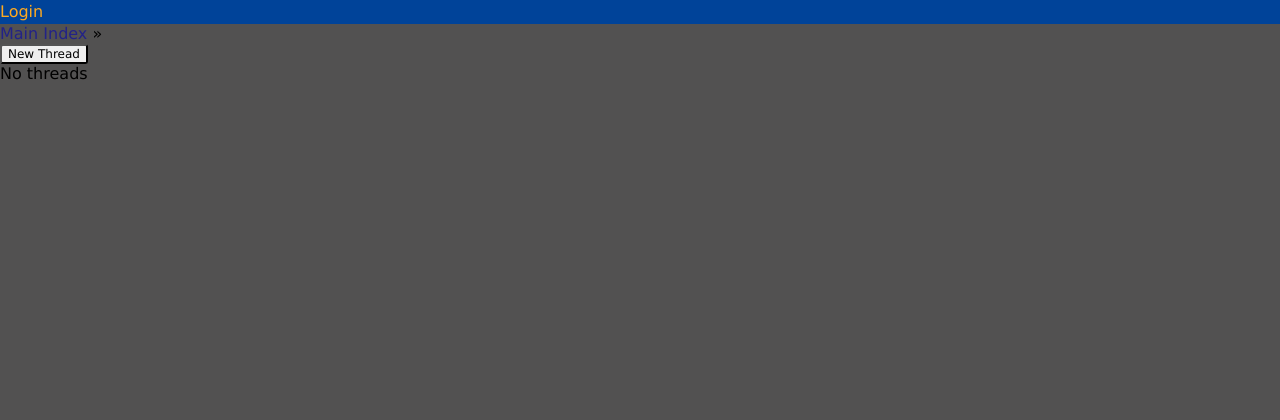
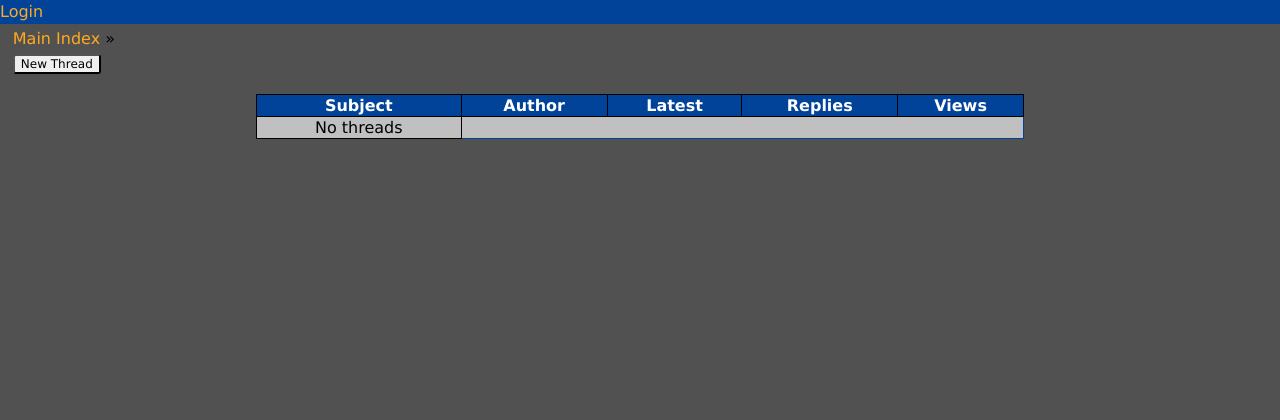
Before and after one commit to agmenut/sabotage2_revamp, a Python web app: template haxorbb/templates/forum/thread_table.html in a window 1280 px wide. Shown: the top 420 px of the page. Run offline with Jinja, Linux system fonts and the light colour scheme; the template is opened without the code that fills it, so the values that code supplies are empty.

Commit message:
Created sytling for the thread table view. Fixed view of thread author and thread reply count.

```diff
--- a/haxorbb/static/forum.css
+++ b/haxorbb/static/forum.css
@@ -111,7 +111,7 @@ footer {
     background: #0062DF;
 }
 
-div.post_container, div.forum_nav {
+div.post_container, div.forum_nav, div.thread_container {
     width: 98%;
     margin-left: auto;
     margin-right: auto;
--- a/haxorbb/templates/forum/thread_table.html
+++ b/haxorbb/templates/forum/thread_table.html
@@ -4,27 +4,45 @@
 {% endblock %}
 
 {% block content %}
-	<div>
+	<div class="forum_nav">
+		<span class="breadcrumbs">
 			<a href="{{ url_for('forum.forum_index') }}">
 				Main Index
 			</a> &raquo;
 			<a href="{{ url_for('forum.show_forum', forum_id=forum_id) }}">
 				{{ g.title_ }}
 			</a>
+		</span>
 	</div>
+
+</a>
+	<div class="thread_container">
 		<a href="{{ url_for('forum.new_thread', forum_id=forum_id) }}">
-	<button>
-		New Thread
-	</button>
+			<button>New Thread</button>
 		</a>
-	<div class="threads">
+	</div>
+	<table class="forum_desc">
+		<tr>
+			<th>Subject</th>
+			<th>Author</th>
+			<th>Latest</th>
+			<th>Replies</th>
+			<th>Views</th>
+		</tr>
+
 		{%  for thread in threads %}
-			<a href="{{ url_for('forum.view_thread', thread_id=thread.id) }}">{{ thread.title }}</a>
-			| {{ thread.author.username }} | {{ thread.last_post }} | {{ thread.views }}<br>
+			<tr>
+				<td><a href="{{ url_for('forum.view_thread', thread_id=thread.id) }}">{{ thread.title }}</a></td>
+				<td>{{ thread.thread_author.username }}</td>
+				<td>{{ thread.last_post }}</td>
+				<td>{{ thread.replies }}</td>
+				<td>{{ thread.views }}</td>
+			</tr>
 
 		{% endfor %}
 		{% if not threads %}
-		No threads
+		<tr><td>No threads</td></tr>
 		{%  endif %}
+	</table>
 	</div>
 {% endblock %}
```
Also changed, not shown: haxorbb/templates/forum/index.html (+7 -7 lines). Lines whose indentation alone changed are shown as unchanged.
